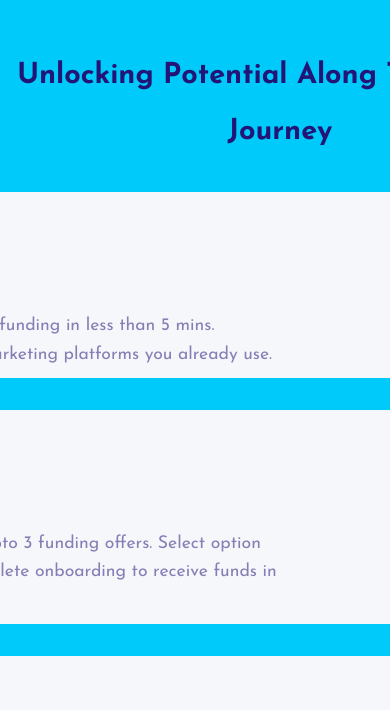
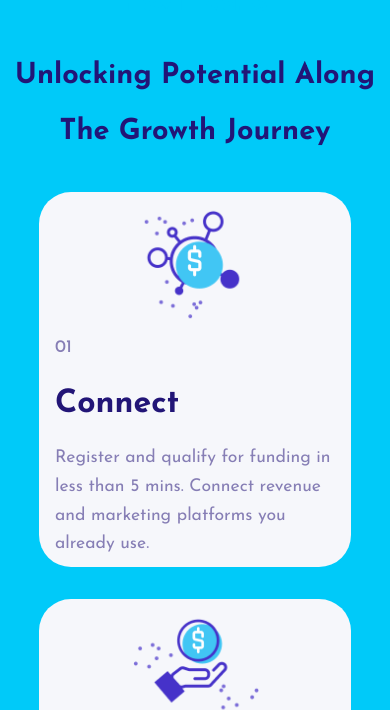
Before and after one commit to dilan-sachintha97/Responsive-web-NextJS, a Next.js app: page / in a window 390 px wide. Shown: the part 6014-6724 px from the top of the page. Built offline with nearby package versions, Linux system fonts and the light colour scheme.

Commit message:
done responsive

```diff
--- a/src/components/HowItwork/HowItWork.css
+++ b/src/components/HowItwork/HowItWork.css
@@ -28,6 +28,8 @@
     border-radius: 2rem;
     padding: 0.5rem 1rem;
     width: max-content;
+    /* border: 1px solid red; */
+    box-sizing: border-box;
 }
 .hit-feature .detail{
     display: flex;
@@ -36,7 +38,50 @@
     align-items: flex-start;
     translate: -18% 0rem;
 }
+.hit-feature .icon .img-icon{
+    translate:"50% 0rem"
+}
 .hit-feature .detail>:nth-child(1){
     font-weight: 500;
     font-size: 1.1rem;
 }
+
+.hit-features >:nth-child(2){
+    margin-left: 10rem;
+}
+.hit-features >:nth-child(1),
+.hit-features >:nth-child(3){
+    margin-right: 5rem;
+}
+
+@media (max-width:1280px) {
+    .hit-feature{
+        min-width: 80%;
+        width:80%
+    }
+
+    .hit-features >:nth-child(2){
+        margin-left: 0rem;
+    }
+    .hit-features >:nth-child(1),
+    .hit-features >:nth-child(3){
+        margin-right: 0rem;
+    }
+
+    .hit-feature .detail{
+        translate: 0;
+    }
+
+    .hit-feature .icon .img-icon{
+        translate: 0;
+    }
+}
+
+@media (max-width:590px) {
+    .hit-feature{
+        flex-direction: column-reverse;
+    }
+    .hit-head{
+        min-width: 250px;
+    }
+}
--- a/src/components/HowItwork/HowItWork.js
+++ b/src/components/HowItwork/HowItWork.js
@@ -31,8 +31,9 @@ const HowItWork = () => {
                                 src={data.icon}
                                 width={128}
                                 height={128}
-                                style={{translate:"50% 0rem"}}
+                                className='img-icon'
                                 alt='icon'/>
+
                         </div>
                     </div>
                ))}
```
